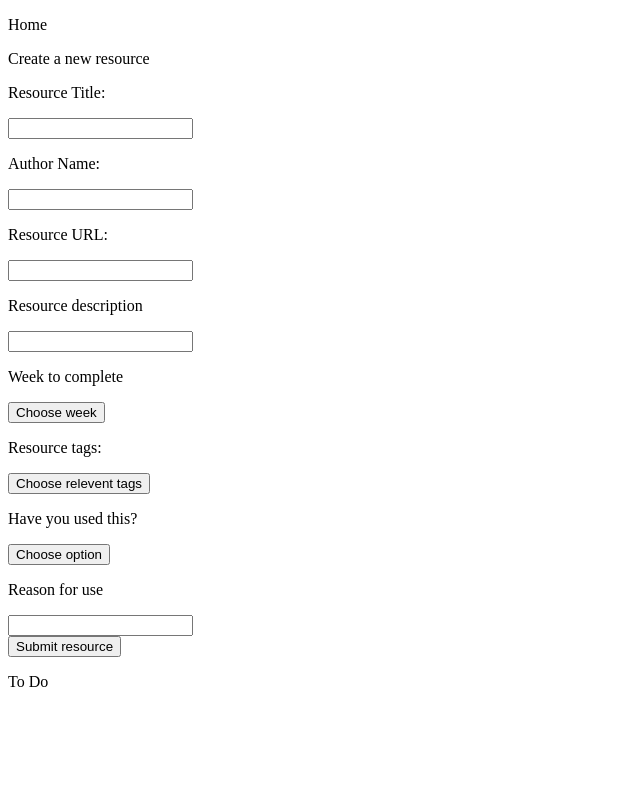
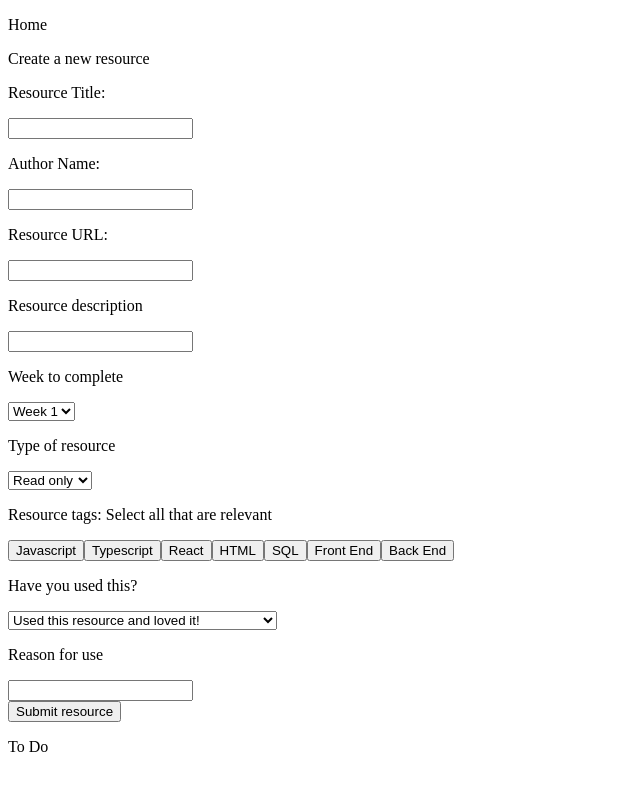
Before and after one commit to katrinalea/new-resource, a React (Create React App) app: page / in a window 1280 px wide. Shown: the top 790 px of the page, without its empty margins (0-640 px from the left). Built offline with nearby package versions, Linux system fonts and the light colour scheme; the HTML template or start-up script is replaced by a standard one.

Commit message:
setting inputs

```diff
--- a/src/App.tsx
+++ b/src/App.tsx
@@ -1,12 +1,20 @@
 import HomePage from "./pages/home";
 import NewResource from "./pages/newResource";
 import ToDoList from "./pages/toDoList";
+import { useState } from "react";
+import { IUser } from "./interfaces";
 
 function App(): JSX.Element {
+  const [user, setUser] = useState<IUser>({
+    userid: 1,
+    username: "katrina",
+    status: "student",
+  });
+
   return (
     <div>
       <HomePage />
-      <NewResource />
+      <NewResource usernameid={user.userid} />
       <ToDoList />
     </div>
   );
--- a/src/interfaces.ts
+++ b/src/interfaces.ts
@@ -23,6 +23,7 @@ export interface ISubmitResource {
   week: number;
   usedreview: string;
   reason: string;
+  userid: number;
 }
 
 export interface ILike {
--- a/src/pages/newResource.tsx
+++ b/src/pages/newResource.tsx
@@ -1,17 +1,25 @@
 import { ISubmitResource } from "../interfaces";
 import { useState } from "react";
 
-export default function NewResource(): JSX.Element {
+interface IProps {
+  usernameid: number;
+}
+
+export default function NewResource(props: IProps): JSX.Element {
+  const [tagsArray, setTagsArray] = useState<string[]>([]);
+
+  console.log(tagsArray);
   const [resourceSubmit, setResourceSubmit] = useState<ISubmitResource>({
     url: "",
     author: "",
     title: "",
     description: "",
-    tags: [],
+    tags: tagsArray,
     week: 0,
     type: "",
     usedreview: "",
     reason: "",
+    userid: props.usernameid,
   });
 
   function handleSubmitResource() {
@@ -23,24 +31,126 @@ export default function NewResource(): JSX.Element {
   return (
     <div>
       <p>Create a new resource</p>
-      <p> {resourceSubmit.title}</p>
       <form>
         <p>Resource Title:</p>
-        <input type="text" placeholder="" value = {resourceSubmit.title} onChange = {(e) => setResourceSubmit({...resourceSubmit, title: e.target.value})}/>
+        <input
+          type="text"
+          placeholder=""
+          value={resourceSubmit.title}
+          onChange={(e) =>
+            setResourceSubmit({ ...resourceSubmit, title: e.target.value })
+          }
+        />
         <p>Author Name:</p>
-        <input type="text" placeholder="" />
+        <input
+          type="text"
+          placeholder=""
+          value={resourceSubmit.author}
+          onChange={(e) =>
+            setResourceSubmit({ ...resourceSubmit, author: e.target.value })
+          }
+        />
         <p>Resource URL:</p>
-        <input type="text" placeholder="" />
+        <input
+          type="text"
+          placeholder=""
+          value={resourceSubmit.url}
+          onChange={(e) =>
+            setResourceSubmit({ ...resourceSubmit, url: e.target.value })
+          }
+        />
         <p>Resource description</p>
-        <input type="text" placeholder="" />
+        <input
+          type="text"
+          placeholder=""
+          value={resourceSubmit.description}
+          onChange={(e) =>
+            setResourceSubmit({
+              ...resourceSubmit,
+              description: e.target.value,
+            })
+          }
+        />
         <p> Week to complete</p>
-        <button> Choose week </button>
-        <p>Resource tags:</p>
-        <button>Choose relevent tags</button>
+        <select
+          onChange={(e) =>
+            setResourceSubmit({
+              ...resourceSubmit,
+              week: parseInt(e.target.value),
+            })
+          }
+        >
+          <option value={1}>Week 1</option>
+          <option value={2}>Week 2</option>
+          <option value={3}>Week 3</option>
+          <option value={4}>Week 4</option>
+          <option value={5}>Week 5</option>
+          <option value={6}>Week 6</option>
+        </select>
+        <p> Type of resource </p>
+        <select
+          onChange={(e) =>
+            setResourceSubmit({ ...resourceSubmit, type: e.target.value })
+          }
+        >
+          <option value="read">Read only</option>
+          <option value="interactive"> Interactive</option>
+          <option value="tutorial">Tutorial</option>
+        </select>
+
+        <p>Resource tags: Select all that are relevant</p>
+        <button onClick={() => setTagsArray([...tagsArray, "javascript"])}>
+          {" "}
+          Javascript{" "}
+        </button>
+        <button onClick={() => setTagsArray([...tagsArray, "typescript"])}>
+          {" "}
+          Typescript{" "}
+        </button>
+        <button onClick={() => setTagsArray([...tagsArray, "React"])}>
+          {" "}
+          React{" "}
+        </button>
+        <button onClick={() => setTagsArray([...tagsArray, "HTML"])}>
+          {" "}
+          HTML{" "}
+        </button>
+        <button onClick={() => setTagsArray([...tagsArray, "SQL"])}>
+          {" "}
+          SQL{" "}
+        </button>
+        <button onClick={() => setTagsArray([...tagsArray, "front-end"])}>
+          {" "}
+          Front End{" "}
+        </button>
+        <button onClick={() => setTagsArray([...tagsArray, "back-end"])}>
+          {" "}
+          Back End{" "}
+        </button>
+
         <p>Have you used this?</p>
-        <button>Choose option</button>
+        <select
+          onChange={(e) =>
+            setResourceSubmit({ ...resourceSubmit, usedreview: e.target.value })
+          }
+        >
+          <option value="used">Used this resource and loved it!</option>
+          <option value="used2">
+            Used this resource, some parts are useful
+          </option>
+          <option value="notUsed">
+            Haven't used this but it looks promising
+          </option>
+        </select>
         <p>Reason for use</p>
-        <input type="text" placeholder="" />
+        <input
+          type="text"
+          placeholder=""
+          value={resourceSubmit.reason}
+          onChange={(e) =>
+            setResourceSubmit({ ...resourceSubmit, reason: e.target.value })
+          }
+        />
       </form>
 
       <button onClick={() => handleSubmitResource}> Submit resource</button>
```
